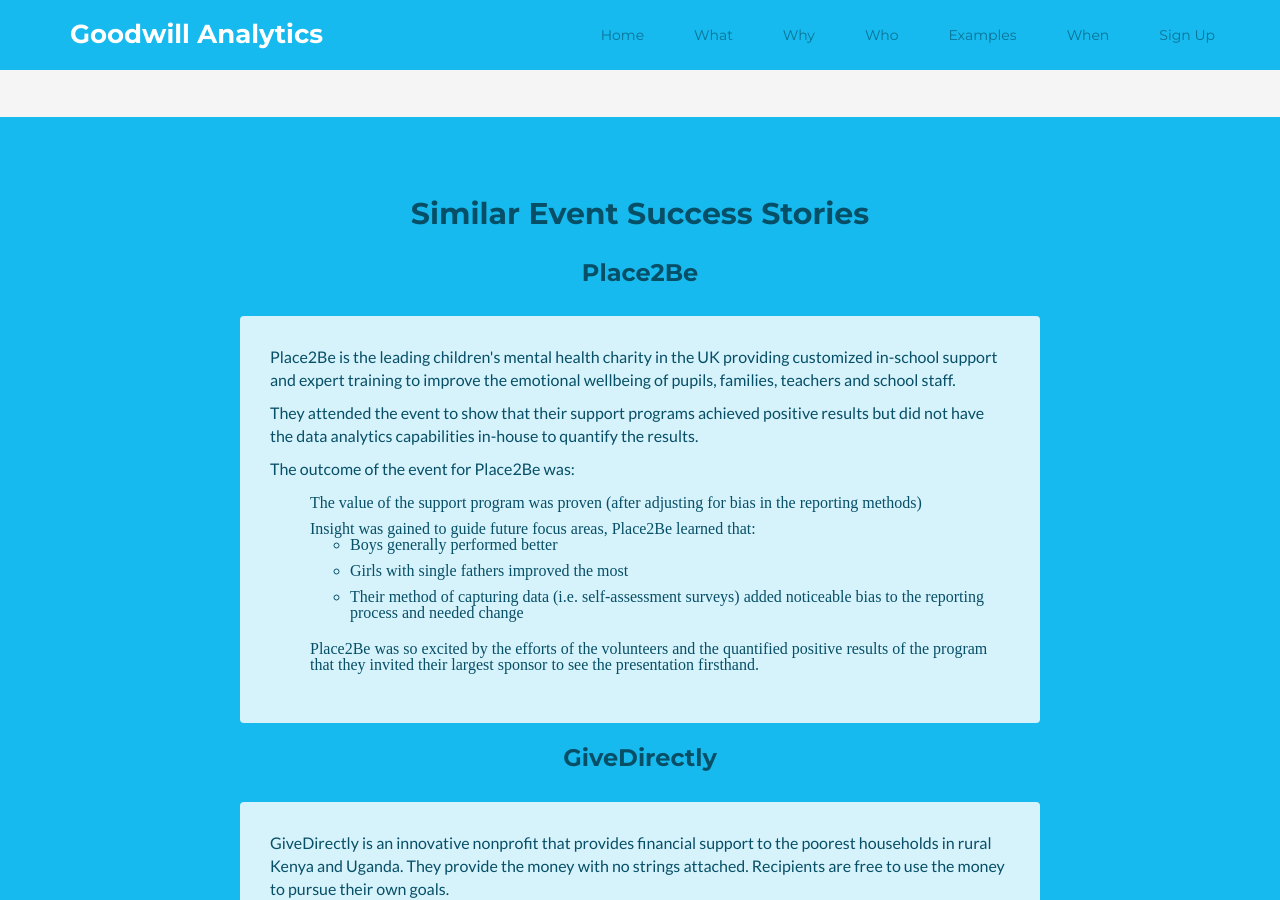
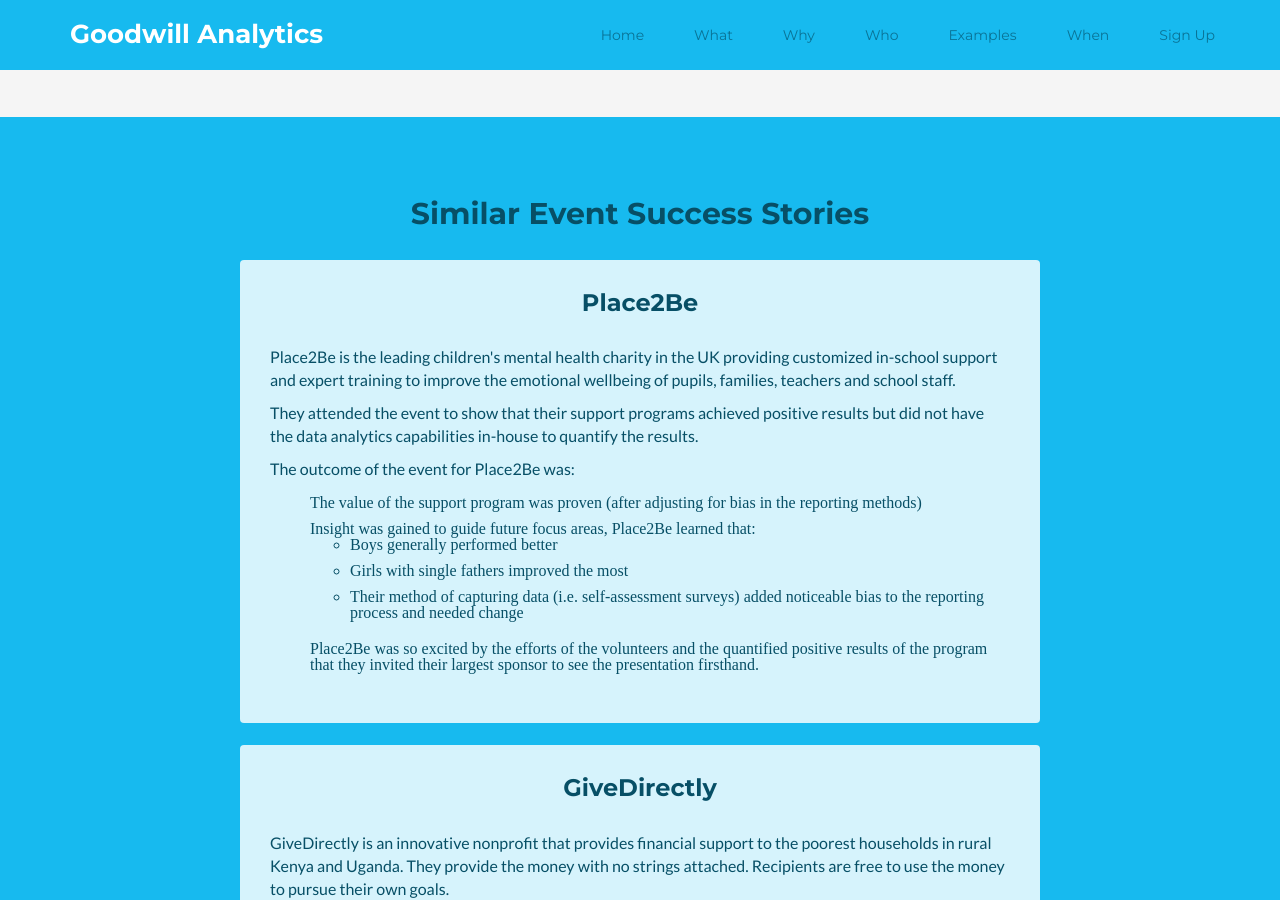
Before and after one commit to goodwillanalytics/goodwillanalytics.github.io, a Jekyll site: the page built from index.html, in a window 1280 px wide and 900 px high, scrolled down 2762 px. Built offline with Jekyll 4.4.1, drawn with Linux system fonts in a browser that asks for light colours.

Commit message:
changes from review

```diff
--- a/_includes/examples.html
+++ b/_includes/examples.html
@@ -2,8 +2,8 @@
     <section id="examples" class="features section">
         <!--<div class="container text-center">//-->
 		<h2 class="title text-center">Similar Event Success Stories</h3>
-		<h3 class="title text-center">Place2Be</h3>
 		<div class="features-inner">
+			<h3 class="title text-center">Place2Be</h3>
 			<p>Place2Be is the leading children's mental health charity in the UK providing customized in-school support and expert training to improve the emotional wellbeing of pupils, families, teachers and school staff.</p>
 			<p>They attended the event to show that their support programs achieved positive results but did not have the data analytics capabilities in-house to quantify the results.</p>
 			<p>The outcome of the event for Place2Be was:
@@ -20,8 +20,8 @@
 			</ul></p>
 		</div><!-- features-inner //-->
 		<br/>
-		<h3 class="title text-center">GiveDirectly</h3>
 		<div class="features-inner">
+			<h3 class="title text-center">GiveDirectly</h3>
 			<p>GiveDirectly is an innovative nonprofit that provides financial support to the poorest households in rural Kenya and Uganda. They provide the money with no strings attached. Recipients are free to use the money to pursue their own goals.</p>
 			<p>They target the poorest of the poor and have found that a simple yet effective proxy for poverty. In national survey data they found that the housing materials a family uses for its home has a strong correlation to poverty levels. In this part of the world, many families invest available cash in a metal roof, which lasts for years. Those who can’t afford metal sheets make do with thatch roofs which leak and need frequent repair.</p>
 			<p>Using Google Maps satellite imagery GiveDirectly could see images of the roofs used in a particular village. This provides great insight, however creating some useful information from the many images across both countries was going to be a time consuming process.</p>
```
